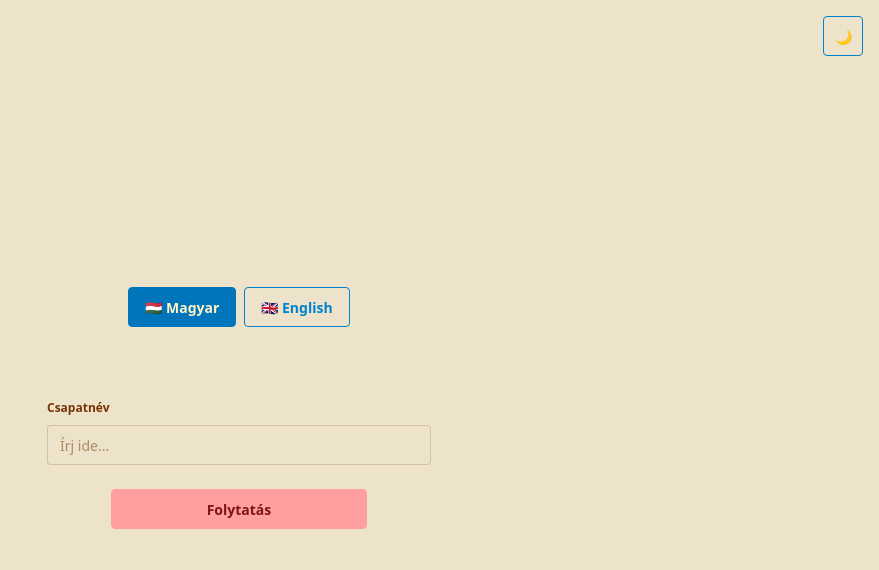
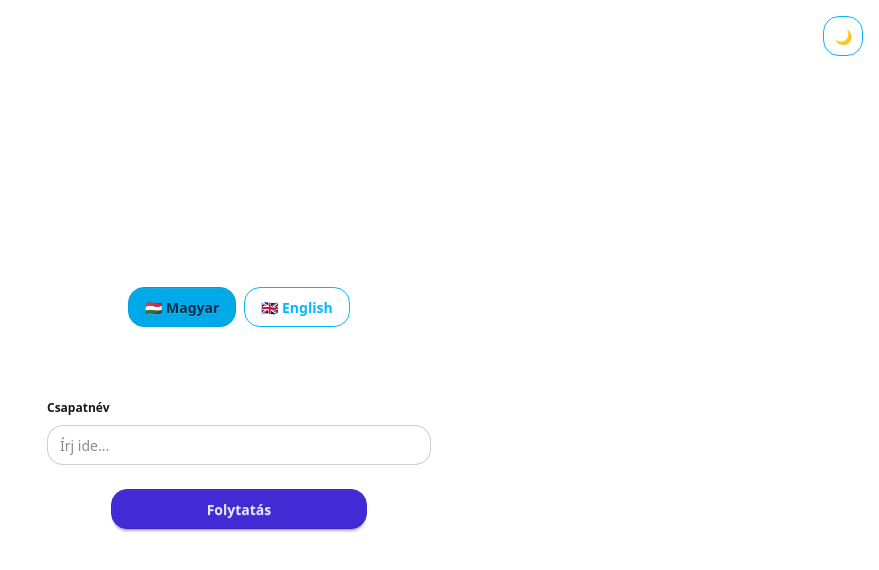
Before and after one commit to baconhoney/3DPuzzleQuiz, a React (Vite) app in the folder ClientWebpage/: page / in a window 1280 px wide. Shown: the top 570 px of the page, without its empty margins (401-1280 px from the left). Built offline with nearby package versions, Linux system fonts and the light colour scheme.

Commit message:
Theme, lang selector fixed, sending lang in api

```diff
--- a/ClientWebpage/src/App.jsx
+++ b/ClientWebpage/src/App.jsx
@@ -17,9 +17,11 @@ const resources = {
 	},
 }
 
+const savedLang = localStorage.getItem("language") || "hu";
+
 i18n.use(initReactI18next).init({
 	resources,
-	lng: 'hu',
+	lng: savedLang,
 	fallbackLng: 'en',
 	interpolation: {
 		escapeValue: false,
@@ -57,6 +59,7 @@ function App() {
 	const changeLng = (lng) => {
 		i18n.changeLanguage(lng);
 		setLanguage(lng);
+		localStorage.setItem("language", lng);
 	}
 
 	// Called when the team has registered and the quiz should be shown
--- a/ClientWebpage/src/Quiz.jsx
+++ b/ClientWebpage/src/Quiz.jsx
@@ -60,7 +60,8 @@ const Quiz = () => {
         });
 
         const formattedAnswers = {
-            teamName: localStorage.getItem("teamName"),
+            name: localStorage.getItem("teamName"),
+            lang: localStorage.getItem("language") || "hu",
             answers
         };
 
--- a/ClientWebpage/src/Register.jsx
+++ b/ClientWebpage/src/Register.jsx
@@ -1,11 +1,13 @@
 import { useEffect, useState } from 'react';
 import { useLanguage } from './App';
+import i18n from "i18next";
 
-const LightTheme = "retro"
-const DarkTheme = "forest"
+const LightTheme = "light"
+const DarkTheme = "dark"
 
 const Register = () => {
-    const { language, changeLng, t, toQuiz, teamName, setTeamName } = useLanguage();
+    const { changeLng, t, toQuiz, teamName, setTeamName } = useLanguage();
+    const [language, setLanguage] = useState(i18n.language);
     const [nameError, setNameError] = useState(false);
     const [theme, setTheme] = useState(LightTheme);
 
@@ -15,6 +17,12 @@ const Register = () => {
         const initialTheme = savedTheme || (prefersDark ? DarkTheme : LightTheme);
         setTheme(initialTheme);
         document.documentElement.setAttribute('data-theme', initialTheme);
+    }, []);
+
+    useEffect(() => {
+        const onLangChanged = (lng) => setLanguage(lng);
+        i18n.on('languageChanged', onLangChanged);
+        return () => i18n.off('languageChanged', onLangChanged);
     }, []);
 
     const toggleTheme = () => {
--- a/ClientWebpage/src/index.css
+++ b/ClientWebpage/src/index.css
@@ -1,6 +1,23 @@
 @import "tailwindcss";
 
 @plugin "daisyui" {
-    /*themes: light --default, dark --prefersdark;*/
-    themes: retro --default, forest --prefersdark;
+    themes: light --default, dark --prefersdark;
 }
+
+@plugin "daisyui/theme" {
+    name: "light";
+    default: true;
+
+    --radius-selector: 1rem;
+    --radius-field: 1rem;
+    --radius-box: 1rem;
+}
+
+@plugin "daisyui/theme" {
+    name: "dark";
+    default: true;
+
+    --radius-selector: 1rem;
+    --radius-field: 1rem;
+    --radius-box: 1rem;
+}
--- a/ClientWebpage/vite.config.js
+++ b/ClientWebpage/vite.config.js
@@ -4,6 +4,7 @@ import tailwindcss from "@tailwindcss/vite"
 
 // https://vite.dev/config/
 export default defineConfig({
+    base: '/quiz/',
     plugins: [react(), tailwindcss()],
     server: {
         allowedHosts: ["gombosnet.ddns.net", "cicanet.ddns.net"],
```
